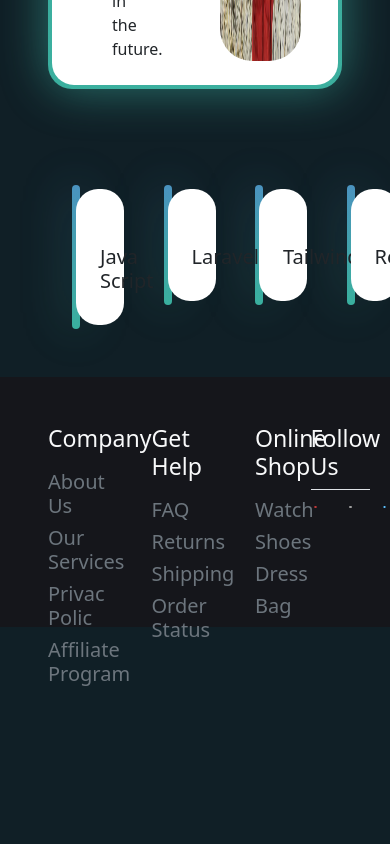
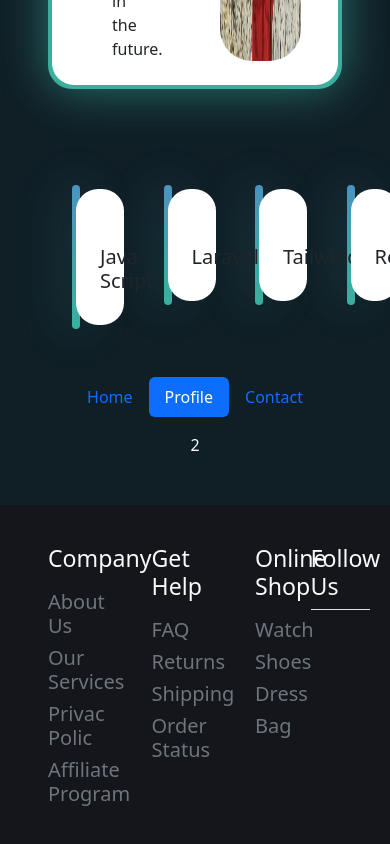
Before and after one commit to Ziobeef/OverReact, a React (Create React App) app: page /profile in a window 390 px wide. Shown: the part 2685-3529 px from the top of the page. Before the commit the page ends 3427 px from the top, so only its background shows below. Built offline with nearby package versions, Linux system fonts and the light colour scheme; grey boxes are pictures that could not be loaded.

Commit message:
feat(profile): add tab navigation and improve styling
- Implement tab-based navigation in profile component
- Update styling for better responsiveness
- Add alt text to social media icons
- Clean up unused CSS rules

```diff
--- a/src/App.css
+++ b/src/App.css
@@ -1,6 +1,9 @@
-body {
-background-color: black;
-}
+/* body {
+  background-color: black;
+  margin: 0;
+  padding: 0;
+} */
+
 /* .App {
   text-align: center;
 }
--- a/src/components/profile.js
+++ b/src/components/profile.js
@@ -1,15 +1,16 @@
-import React from "react";
+import React, { useState } from "react";
 import RotatingText from "./animation/textrotating/textrotating";
 import { BackgroundGradient } from "./animation/bggradient/bggradient";
-import ASCIIText from "./animation/asciianim/asciianim";
 
 function Profile() {
+  const [activeTab, setActiveTab] = useState("profile");
+
   return (
     <>
       <div style={{ backgroundColor: "#101f26" }}>
         <div>
           <div>
-            <img className="blur" src="/profil.jpg" />
+            <img className="blur w-100" src="/profil.jpg" />
           </div>
           <div className="container my-5 position-absolute start-0 end-0  " style={{ top: "30%" }}>
             <div className="text-center border rounded-5 p-4  text-white mx-5" style={{ opacity: 0.6, backgroundColor: "#0b3835" }}>
@@ -91,9 +92,29 @@ function Profile() {
             </div>
           </div>
         </div>
-        <div style={{ height: "250px", backgroundColor: "#15161b" }}>
-          <div className="row my-5 ">
-            <div className="col-3 text-center my-5">
+        <div className="container text-center my-5">
+          <div className="d-flex justify-content-center">
+            <ul className="nav nav-pills mb-3" id="pills-tab" role="tablist">
+              <li className="nav-item" role="presentation">
+                <button className={"nav-link" + (activeTab === "home" ? " active" : "")} onClick={() => setActiveTab("home")} id="pills-home-tab" data-bs-toggle="pill" data-bs-target="#pills-home" type="button" role="tab" aria-controls="pills-home" aria-selected="true">Home</button>
+              </li>
+              <li className="nav-item" role="presentation">
+                <button className={"nav-link" + (activeTab === "profile" ? " active" : "")} onClick={() => setActiveTab("profile")} id="pills-profile-tab" data-bs-toggle="pill" data-bs-target="#pills-profile" type="button" role="tab" aria-controls="pills-profile" aria-selected="false">Profile</button>
+              </li>
+              <li className="nav-item" role="presentation">
+                <button className={"nav-link" + (activeTab === "contact" ? " active" : "")} onClick={() => setActiveTab("contact")} id="pills-contact-tab" data-bs-toggle="pill" data-bs-target="#pills-contact" type="button" role="tab" aria-controls="pills-contact" aria-selected="false">Contact</button>
+              </li>
+            </ul>
+          </div>
+          <div className="tab-content text-light" id="pills-tabContent">
+            <div className={"tab-pane fade" + (activeTab === "home" ? " show active" : "")} id="pills-home" role="tabpanel" aria-labelledby="pills-home-tab" tabindex="0">1</div>
+            <div className={"tab-pane fade" + (activeTab === "profile" ? " show active" : "")} id="pills-profile" role="tabpanel" aria-labelledby="pills-profile-tab" tabindex="0">2</div>
+            <div className={"tab-pane fade" + (activeTab === "contact" ? " show active" : "")} id="pills-contact" role="tabpanel" aria-labelledby="pills-contact-tab" tabindex="0">3</div>
+          </div>
+        </div>
+        <div className="" style={{ backgroundColor: "#15161b" }}>
+          <div className="row py-4">
+            <div className="col-3 text-center py-3">
               <div className="text-start mx-5">
                 <h3 className="text-light">Company</h3>
                 <h5 className="border-bottom w-50"></h5>
@@ -103,7 +124,7 @@ function Profile() {
                 <h5 className="text-secondary">Affiliate Program</h5>
               </div>
             </div>
-            <div className="col-3 text-center my-5">
+            <div className="col-3 text-center py-3">
               <div className="text-start mx-5">
                 <h3 className="text-light">Get Help</h3>
                 <h5 className="border-bottom w-50"></h5>
@@ -113,7 +134,7 @@ function Profile() {
                 <h5 className="text-secondary">Order Status</h5>
               </div>
             </div>
-            <div className="col-3 text-center my-5">
+            <div className="col-3 text-center py-3">
               <div className="text-start mx-5">
                 <h3 className="text-light">Online Shop</h3>
                 <h5 className="border-bottom w-75"></h5>
@@ -123,26 +144,26 @@ function Profile() {
                 <h5 className="text-secondary">Bag</h5>
               </div>
             </div>
-            <div className="col-3 text-center my-5">
+            <div className="col-3 text-center py-3">
               <div className="text-start ">
                 <h3 className="text-light">Follow Us</h3>
                 <div className="border-bottom w-75"></div>
-                <div className="row">
+                <div className="row w-50">
                   <div className="col-4">
-                    <img src="/yutub.png" className="w-25 rounded rounded-3  m-auto my-3" />
+                    <img alt="youtube" src="/yutub.png" className="rounded rounded-3  m-auto my-3" />
                   </div>
                   <div className="col-4">
-                    <img src="/ig.png" className="w-25 rounded rounded-3  m-auto my-3" />
+                    <img alt="instagram" src="/ig.png" className="rounded rounded-3  m-auto my-3" />
                   </div>
                   <div className="col-4">
-                    <img src="/x.png" className="w-25 rounded rounded-3  m-auto my-3" />
+                    <img alt="twitter" src="/x.png" className="rounded rounded-3  m-auto my-3" />
                   </div>
                 </div>
               </div>
             </div>
           </div>
         </div>
-       </div>
+      </div>
     </>
   );
 }
--- a/src/index.css
+++ b/src/index.css
@@ -5,7 +5,7 @@
 body {
   background-color: #101f26;
 }
+
 :root {
   background-color: #101f26;
-
 }
```
